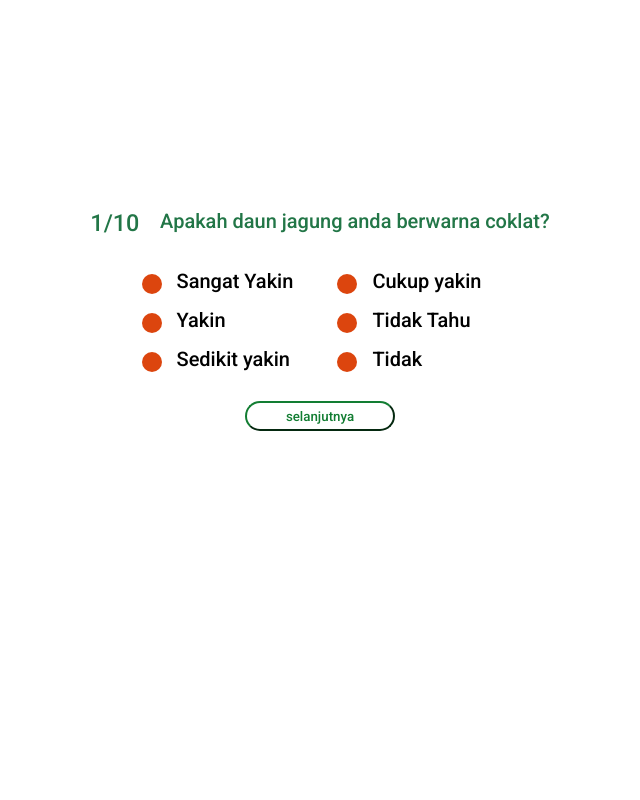
After one commit to firdauzynuzula/Diagnotani, a PHP site: page /pages/Question.html in a window 1280 px wide. The commit adds this page. Shown: the whole page, without its empty margins (320-960 px from the left). Run offline with PHP 8.4, Linux system fonts and the light colour scheme.

Commit message:
update feature

```diff
--- a/main.js
+++ b/js/main.js
@@ -11,3 +11,14 @@ console.log("javascript ready...");
 // loginBtn.addEventListener("click", () => {
 //     container.classList.remove("active");
 // });
+
+// testing function openYoutube
+
+const cobaAsync = async () => {
+    alert("kamu telah mengklik aku");
+    await alert("aku tanpamu bagaikan asyncronous tanpa await ");
+};
+
+const cobaBukaYoutube = () => {
+    window.open("");
+};
--- /dev/null
+++ b/pages/Question.html
@@ -0,0 +1,84 @@
+<!DOCTYPE html>
+<html lang="en">
+    <head>
+        <meta charset="UTF-8" />
+        <meta name="viewport" content="width=device-width, initial-scale=1.0" />
+        <title>DiagnoTani || Question Page</title>
+        <script src="../js/main.js"></script>
+        <link rel="stylesheet" href="../style/style.css" />
+    </head>
+    <body>
+        <div class="container">
+            <main class="main-content">
+                <header>
+                    <h3>1/10</h3>
+                    <p>Apakah daun jagung anda berwarna coklat?</p>
+                </header>
+
+                <form class="opsi">
+                    <div class="pilihan-1">
+                        <label>
+                            <input
+                                type="radio"
+                                name="radio-button"
+                                id="pilihan"
+                            />
+                            <span class="checkmark"></span>
+                            <span>Sangat Yakin</span>
+                        </label>
+                        <label>
+                            <input
+                                type="radio"
+                                name="radio-button"
+                                id="pilihan"
+                            />
+                            <span class="checkmark"></span>
+                            <span>Yakin</span>
+                        </label>
+                        <label>
+                            <input
+                                type="radio"
+                                name="radio-button"
+                                id="pilihan"
+                            />
+                            <span class="checkmark"></span>
+                            <span>Sedikit yakin</span>
+                        </label>
+                    </div>
+                    <!-- batas pilihan 1 dan pilihan 2 -->
+                    <div class="pilihan-2">
+                        <label>
+                            <input
+                                type="radio"
+                                name="radio-button"
+                                id="pilihan"
+                            />
+                            <span class="checkmark"></span>
+                            <span>Cukup yakin</span>
+                        </label>
+                        <label>
+                            <input
+                                type="radio"
+                                name="radio-button"
+                                id="pilihan"
+                            />
+                            <span class="checkmark"></span>
+                            <span>Tidak Tahu</span>
+                        </label>
+                        <label>
+                            <input
+                                type="radio"
+                                name="radio-button"
+                                id="pilihan"
+                            />
+                            <span class="checkmark"></span>
+                            <span>Tidak</span>
+                        </label>
+                    </div>
+                </form>
+
+                <button class="next-button">selanjutnya</button>
+            </main>
+        </div>
+    </body>
+</html>
--- a/index.html
+++ b/pages/index.html
@@ -6,7 +6,7 @@
         <meta name="viewport" content="width=device-width, initial-scale=1.0" />
 
         <!-- 👇 css code file 👇 -->
-        <link rel="stylesheet" href="style.css" />
+        <link rel="stylesheet" href="style/style.css" />
         <title>Diagnotani || Login Page</title>
     </head>
     <body>
--- a/signup.html
+++ b/pages/signup.html
@@ -4,7 +4,7 @@
         <meta charset="UTF-8" />
         <meta name="viewport" content="width=device-width, initial-scale=1.0" />
         <title>Diagnotani || SignUp Page</title>
-        <link rel="stylesheet" href="style.css" />
+        <link rel="stylesheet" href="style/style.css" />
     </head>
     <body>
         <div class="container" id="container">
--- a/style.css
+++ b/style/style.css
@@ -236,3 +236,78 @@ img {
     background-clip: border-box;
     background-position: 0 -5rem;
 }
+
+/* styling result page */
+
+.main-content {
+    display: flex;
+    align-items: center;
+    justify-content: center;
+    width: 100vw;
+    height: 80vh;
+    flex-direction: column;
+    gap: 30px;
+}
+
+header {
+    display: flex;
+    width: 480px;
+    height: 30px;
+    justify-content: space-around;
+    color: rgb(34, 118, 71);
+    font-size: 20px;
+}
+
+.opsi {
+    display: flex;
+    width: 30%;
+    font-size: 20px;
+
+    justify-content: space-around;
+}
+
+.pilihan-1 {
+    display: flex;
+    flex-direction: column;
+    gap: 15px;
+    justify-content: space-between;
+}
+
+.pilihan-2 {
+    display: flex;
+    flex-direction: column;
+    gap: 15px;
+}
+
+.next-button {
+    border-radius: 20px;
+    width: 150px;
+    height: 30px;
+    background-color: #fff;
+    border-color: #127d32;
+    color: #127d32;
+    cursor: pointer;
+}
+
+/* styling option and radio button */
+
+#pilihan {
+    opacity: 0;
+    position: relative;
+}
+
+.checkmark {
+    content: "";
+    width: 20px;
+    height: 20px;
+    position: absolute;
+    background-color: #dc450e;
+    border-radius: 50%;
+    transform: translateX(-35px) translateY(5px);
+    cursor: pointer;
+}
+
+/* #pilihan:checked + .checkmark {
+    cursor: pointer;
+    background-color: #dc450e;
+} */
```
Also changed, not shown: pages/Result.html (added, +9 -0 lines), result.html (deleted).
